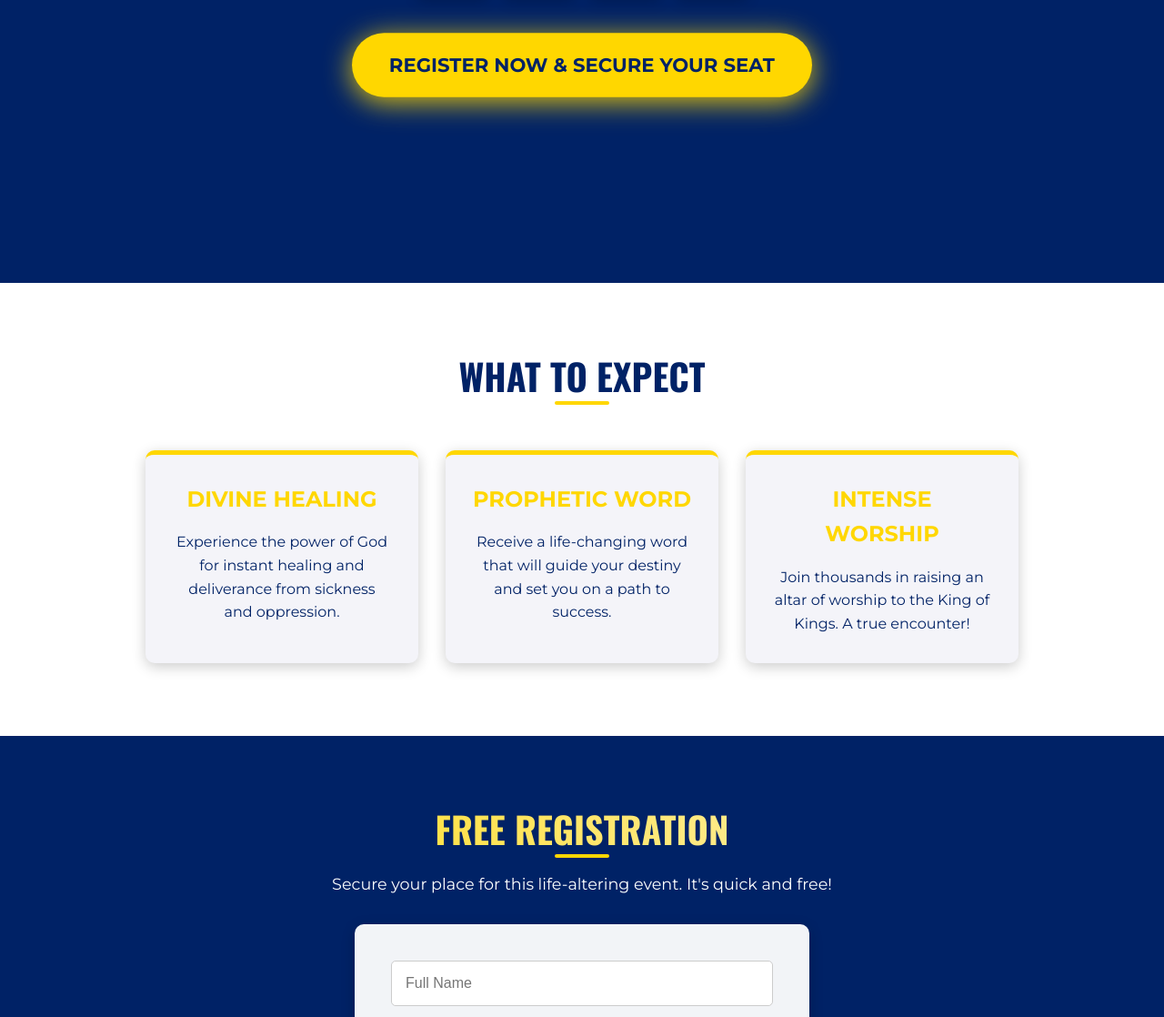
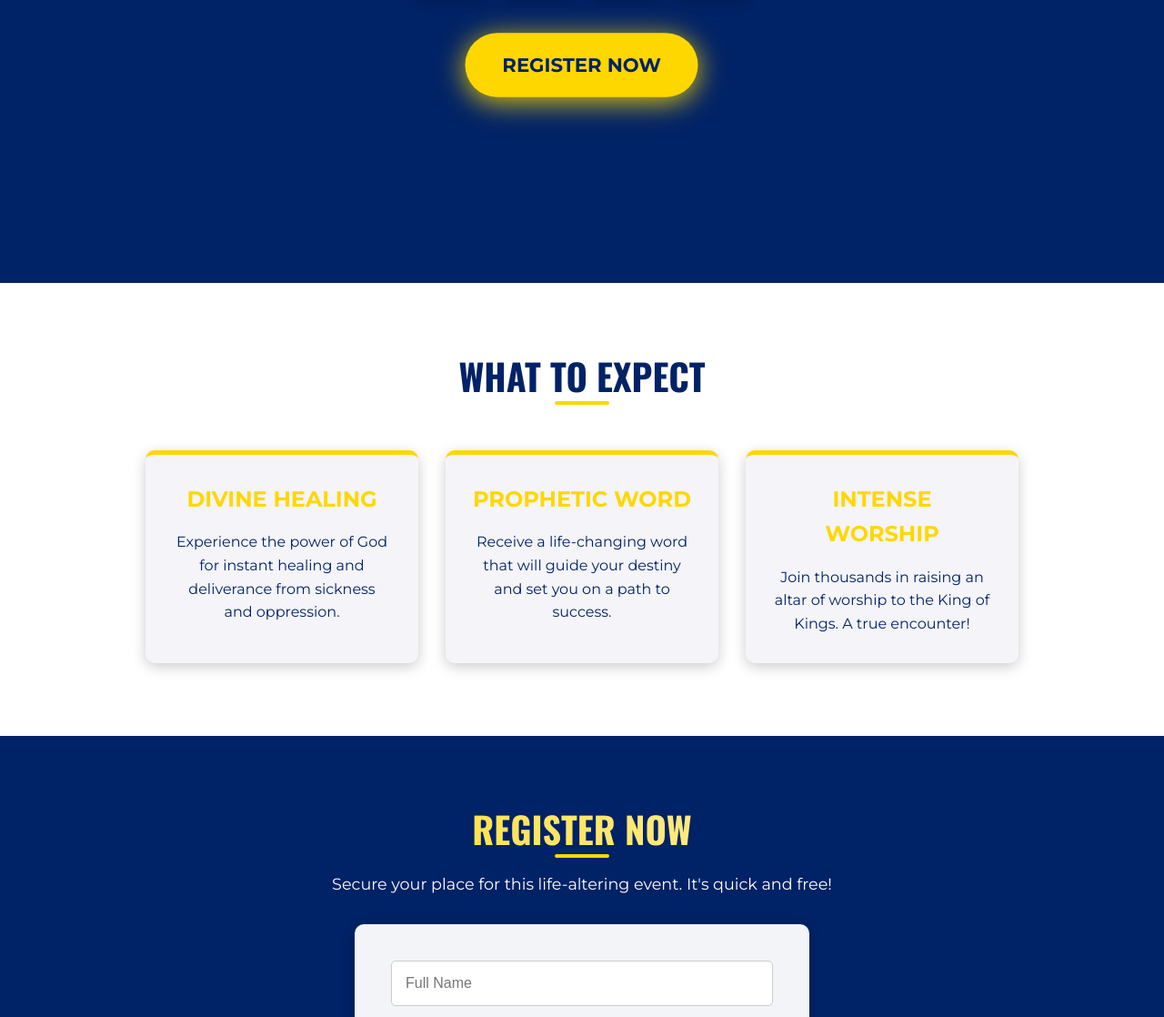
Before and after one commit to Cuwawah/Jesus-Alive-Crusade, a plain HTML site: page Index.html in a window 1280 px wide. Shown: the part 489-1607 px from the top of the page at 91% size. Drawn offline with nearby package versions, Linux system fonts and the light colour scheme.

Commit message:
Update Index.html

```diff
--- a/Index.html
+++ b/Index.html
@@ -410,7 +410,7 @@
                 <div class="timer-box"><span id="seconds">00</span> SEC</div>
             </div>
 
-            <a href="#register" class="cta-button animate-pulse">REGISTER NOW & SECURE YOUR SEAT</a>
+            <a href="#register" class="cta-button animate-pulse">REGISTER NOW</a>
         </div>
     </header>
 
@@ -433,7 +433,7 @@
     </section>
 
     <section id="register" class="section-register">
-        <h2 class="section-title gold-text">FREE REGISTRATION</h2>
+        <h2 class="section-title gold-text">REGISTER NOW</h2>
         <p class="register-subtitle">Secure your place for this life-altering event. It's quick and free!</p>
 
         <form id="crusade-form" action="YOUR_GOOGLE_FORMS_SUBMISSION_URL_HERE" method="POST" target="_blank">
```
